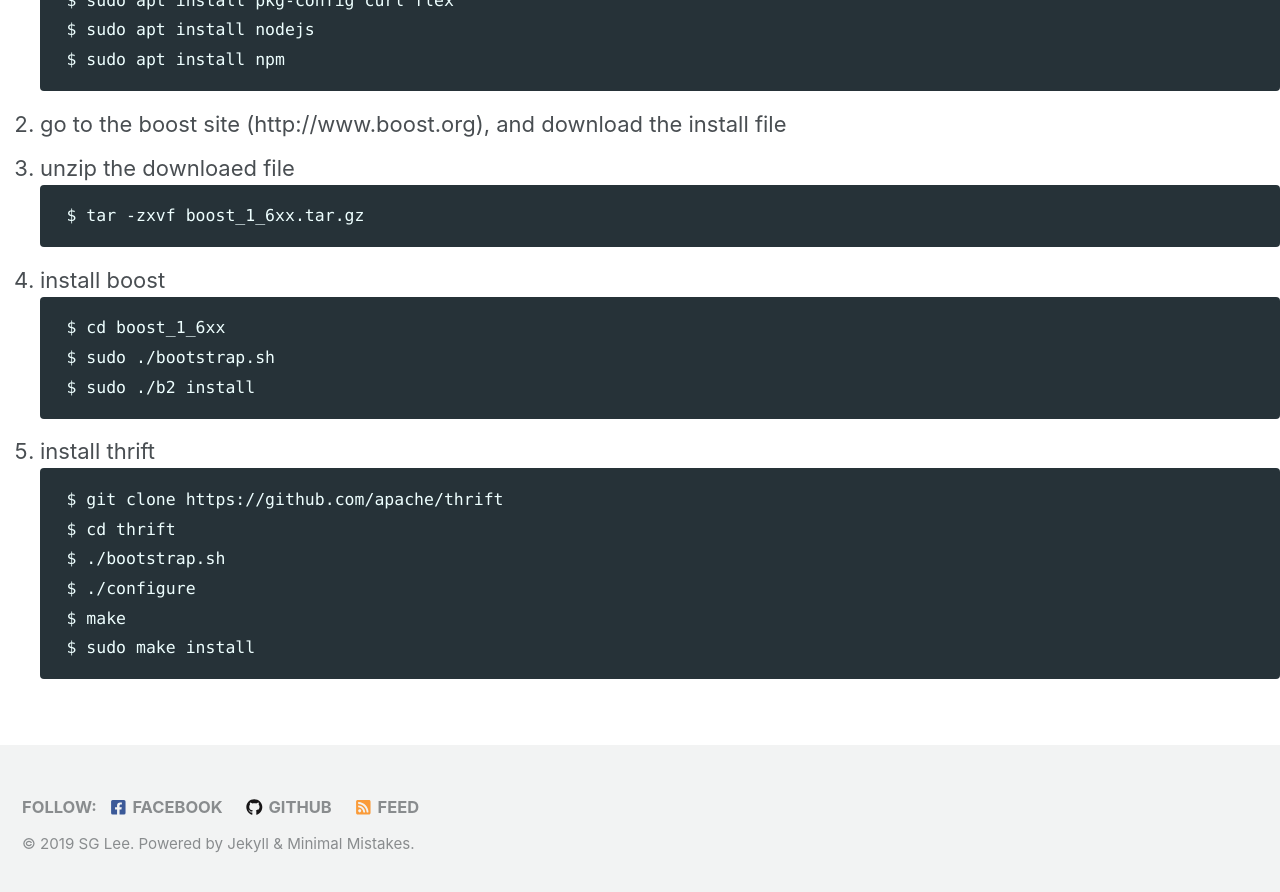
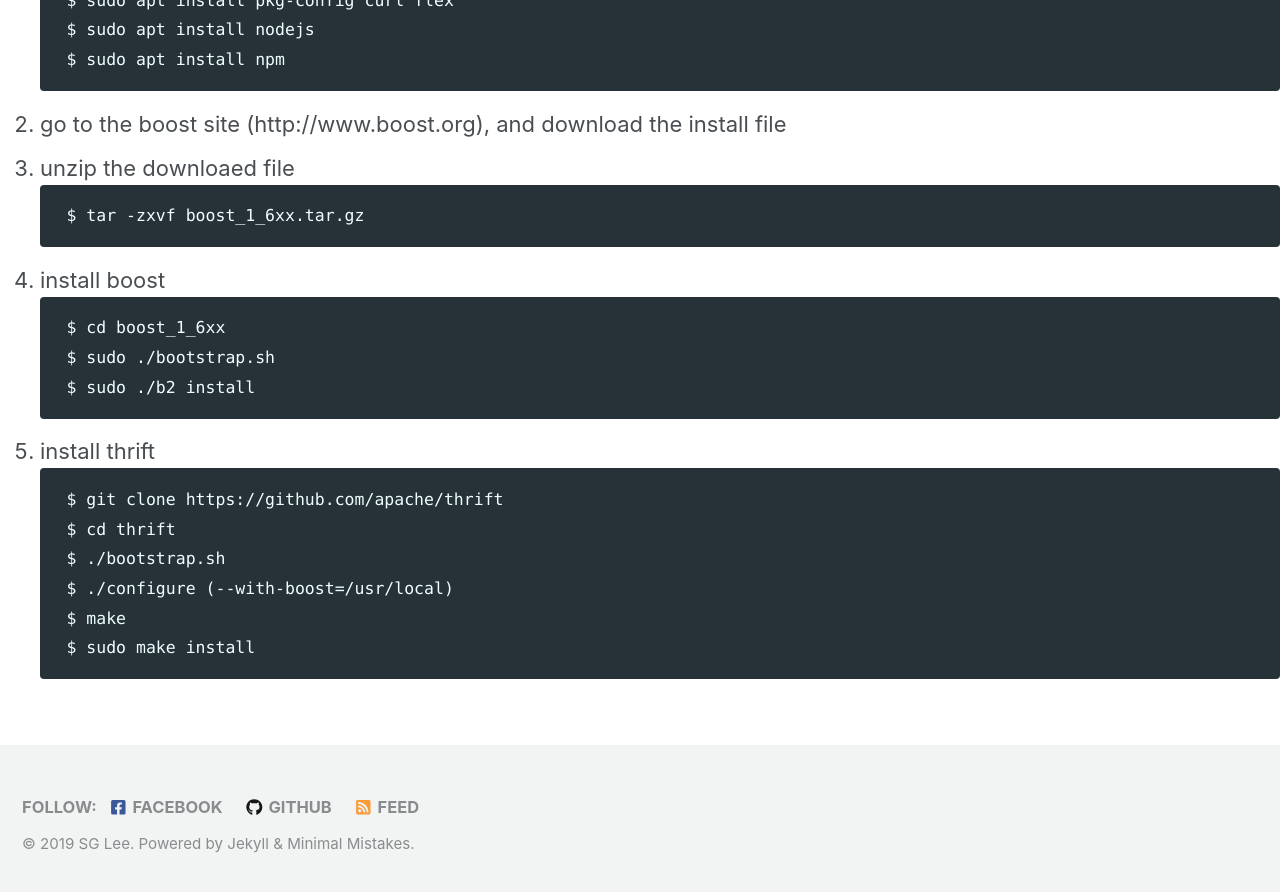
Before and after one commit to sglee-net/sglee-net.github.io, a Jekyll site: the page built from development_environment/dev_environment.md, in a window 1280 px wide and 900 px high, scrolled down 8603 px. Shown: the top 892 px of the window. Built offline with Jekyll 4.4.1, drawn with Linux system fonts in a browser that asks for light colours; cached includes are drawn as plain includes; nearby versions of some CDN libraries; our own code applies the rules of GitHub Pages for plain Markdown files.

Commit message:
Update dev_environment.md

````diff
--- a/development_environment/dev_environment.md
+++ b/development_environment/dev_environment.md
@@ -287,7 +287,7 @@ LANGUAGE="en_US.UTF-8"
     $ git clone https://github.com/apache/thrift
     $ cd thrift
     $ ./bootstrap.sh
-    $ ./configure
+    $ ./configure (--with-boost=/usr/local)
     $ make
     $ sudo make install
     ```
````
